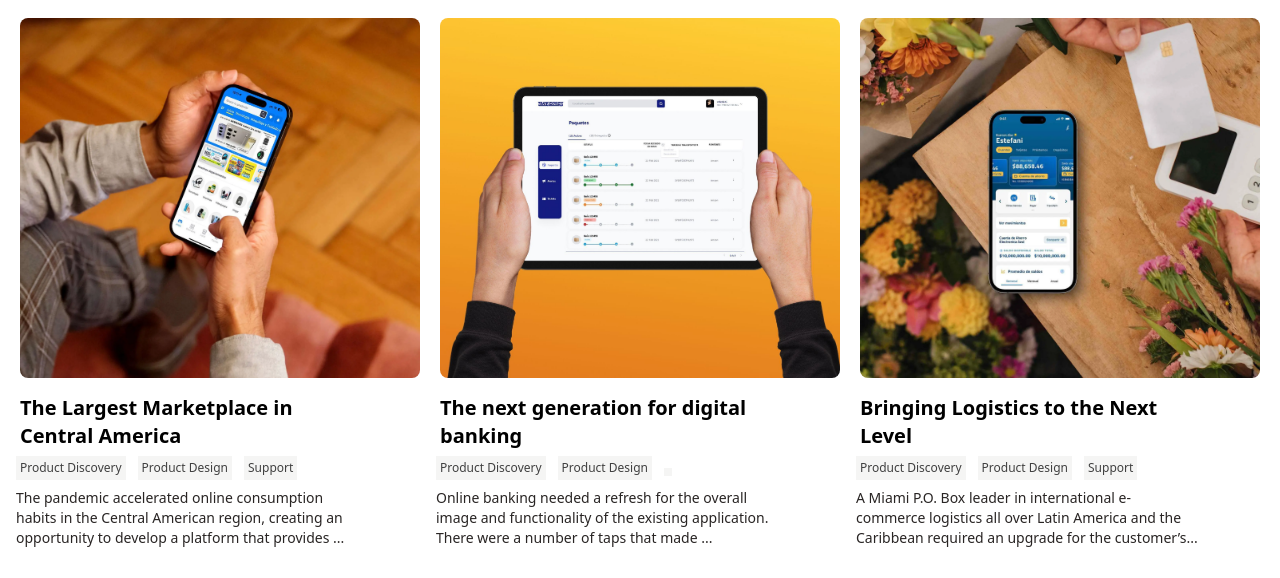
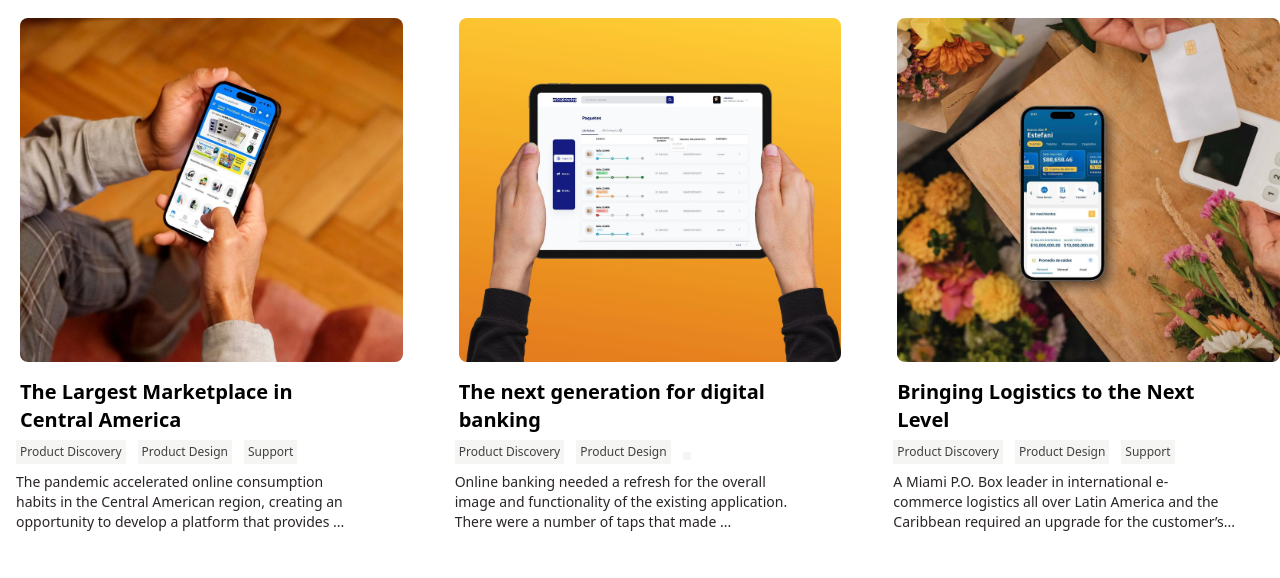
Before and after one commit to DaniloMCD/Landing-page, a plain HTML site: page index.html in a window 1280 px wide. Shown: the part 222-800 px from the top of the page. Drawn offline with nearby package versions, Linux system fonts and the light colour scheme.

Commit message:
FInalizado hoy si

```diff
--- a/index.html
+++ b/index.html
@@ -40,7 +40,7 @@
 </div>
 
 <div class="flex">
-    <div>
+    <div class="mr-9">
         <section class="mt-7 ml-5 ">
             <img class="rounded-lg" src="Recursos/Recursos/img1.webp" alt="" width="400px">
         </section>
@@ -69,7 +69,7 @@
         </section>
     </div>
 
-    <div>
+    <div class="mr-9">
         <section class="mt-7 ml-5 ">
             <img class="rounded-lg" src="Recursos/Recursos/img2.jpeg" alt="" width="400px">
         </section>
```
